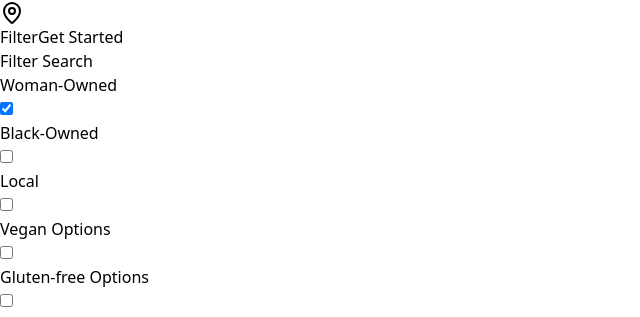
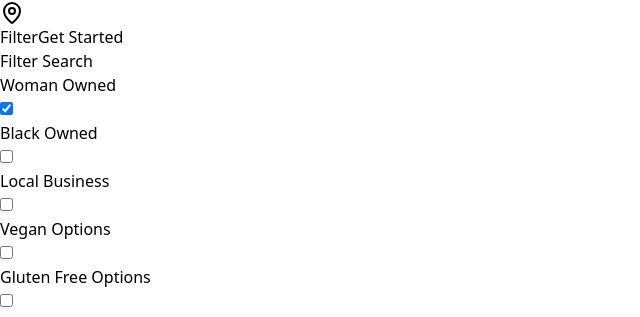
Before and after one commit to aacayanan/restaurant-finder-app, a React (Vite) app in the folder rose-hack/: page / in a window 1280 px wide. Both pictures are taken after a click on the button "Filter". Shown: the part 595-912 px from the top of the page, without its empty margins (0-640 px from the left). Built offline with nearby package versions, Linux system fonts and the light colour scheme.

Commit message:
Finish FilterCard functionality, minor tweaks with styling.

```diff
--- a/rose-hack/src/components/DualButtons.jsx
+++ b/rose-hack/src/components/DualButtons.jsx
@@ -1,12 +1,15 @@
-import React from 'react';
+import React, { useState } from 'react';
 import axios from "axios";
 import PropTypes from 'prop-types';
 
 DualButtons.propTypes = {
     onFilterButtonClick: PropTypes.func.isRequired,
+    location: PropTypes.string.isRequired,
+    setLocation: PropTypes.func.isRequired,
+    setHasError: PropTypes.func.isRequired,
 };
 
-function DualButtons({ onFilterButtonClick }) {
+function DualButtons({ onFilterButtonClick, location, setLocation, setHasError }) {
     const filterButtonPressed = async () => {
         try {
             const filterStatus = await axios.post("http://localhost:8080/api/linkButtonPress");
@@ -14,6 +17,15 @@ function DualButtons({ onFilterButtonClick }) {
             onFilterButtonClick();
         } catch (error) {
             console.error("Filter button was never pressed", error);
+        }
+    };
+
+    const handleButtonClick = () => {
+        if (location.trim() === '') {
+            setHasError(true);
+        } else {
+            setHasError(false);
+            // Handle valid input case
         }
     };
 
@@ -26,7 +38,7 @@ function DualButtons({ onFilterButtonClick }) {
             </button>
             <button className="cursor-pointer transition-all bg-[#2c2c2c] text-white px-6 py-2 rounded-lg border-[black]
             border-b-[4px] hover:brightness-110 hover:-translate-y-[1px] hover:border-b-[6px]
-            active:border-b-[2px] active:brightness-90 active:translate-y-[2px]" onClick={filterButtonPressed}>
+            active:border-b-[2px] active:brightness-90 active:translate-y-[2px]" onClick={handleButtonClick}>
                 Get Started
             </button>
         </div>
--- a/rose-hack/src/components/FilterCard.jsx
+++ b/rose-hack/src/components/FilterCard.jsx
@@ -3,10 +3,23 @@ import PropTypes from 'prop-types';
 import FilterSwitch from "./FilterSwitch.jsx";
 
 FilterCard.propTypes = {
+    filterStates: PropTypes.object.isRequired,
+    setFilterStates: PropTypes.func.isRequired,
     onClose: PropTypes.func.isRequired,
 };
 
-function FilterCard({ onClose }) {
+function FilterCard({ filterStates, setFilterStates, onClose }) {
+    const handleSwitchChange = (label) => {
+        setFilterStates(prevStates => ({
+            ...prevStates,
+            [label]: !prevStates[label]
+        }));
+    };
+
+    const formatLabel = (label) => {
+        return label.replace(/([A-Z])/g, ' $1').replace(/^./, str => str.toUpperCase());
+    };
+
     return (
         <div className='bg-black/30 min-h-screen flex flex-col justify-end w-full border-2'>
             <div className='bg-white p-4 rounded-3xl w-full'>
@@ -14,14 +27,17 @@ function FilterCard({ onClose }) {
                     Filter Search
                 </div>
                 <div className='flex flex-col justify-center p-2'>
-                    <FilterSwitch label="Woman-Owned" checked={true} id='categories=woman-owned'/>
-                    <FilterSwitch label="Black-Owned" checked={false}/>
-                    <FilterSwitch label="Local" checked={false}/>
-                    <FilterSwitch label="Vegan Options" checked={false}/>
-                    <FilterSwitch label="Gluten-free Options" checked={false}/>
+                    {Object.keys(filterStates).map((key) => (
+                        <FilterSwitch
+                            key={key}
+                            label={formatLabel(key)}
+                            checked={filterStates[key]}
+                            onChange={() => handleSwitchChange(key)}
+                        />
+                    ))}
                 </div>
                 <div>
-                    <button className='bg-[#2c2c2c] text-white p-2 rounded-3xl w-full' onClick={onClose}>
+                    <button className='bg-[#2c2c2c] text-white p-2 rounded-3xl w-full' onClick={() => onClose(filterStates)}>
                         Apply Filters
                     </button>
                 </div>
--- a/rose-hack/src/components/FilterSwitch.jsx
+++ b/rose-hack/src/components/FilterSwitch.jsx
@@ -1,16 +1,22 @@
-import React, { useState } from 'react';
+import React, { useState, useEffect } from 'react';
 import PropTypes from 'prop-types';
 
 FilterSwitch.propTypes = {
     label: PropTypes.string.isRequired,
     checked: PropTypes.bool,
+    onChange: PropTypes.func.isRequired,
 };
 
-function FilterSwitch({ label, checked }) {
+function FilterSwitch({ label, checked, onChange }) {
     const [isChecked, setIsChecked] = useState(checked);
+
+    useEffect(() => {
+        setIsChecked(checked);
+    }, [checked]);
 
     const handleChange = () => {
         setIsChecked(!isChecked);
+        onChange();
     };
 
     return (
--- a/rose-hack/src/components/SearchBar.jsx
+++ b/rose-hack/src/components/SearchBar.jsx
@@ -1,23 +1,29 @@
 import React from 'react';
-import {LucideMapPin} from "lucide-react";
+import { LucideMapPin } from "lucide-react";
 import PropTypes from 'prop-types';
-import DualButtons from "./DualButtons.jsx";
 
 SearchBar.propTypes = {
-
+    location: PropTypes.string.isRequired,
+    setLocation: PropTypes.func.isRequired,
+    hasError: PropTypes.bool.isRequired,
 };
 
-function SearchBar(props) {
+function SearchBar({ location, setLocation, hasError }) {
     return (
         <div className='flex-col justify-items-center'>
             {/*text label*/}
             <div className='flex justify-center text-sm py-2'>
                 Start by entering your location
             </div>
-            <div className="flex p-3 border-2 border-gray-200 rounded-3xl justify-between">
-                <input type="text" placeholder="Enter Location"
-                       className="justify-self-center outline-none"/>
-                <LucideMapPin/>
+            <div className={`flex p-3 border-2 rounded-3xl justify-between ${hasError ? 'border-red-500' : 'border-gray-200'}`}>
+                <input
+                    type="text"
+                    placeholder="Enter Location"
+                    value={location}
+                    onChange={(e) => setLocation(e.target.value)}
+                    className="justify-self-center outline-none"
+                />
+                <LucideMapPin />
             </div>
         </div>
     );
--- a/rose-hack/src/pages/FrontPage.jsx
+++ b/rose-hack/src/pages/FrontPage.jsx
@@ -11,10 +11,12 @@ function FrontPage(props) {
     const [filterStates, setFilterStates] = useState({
         womanOwned: true,
         blackOwned: false,
-        organicOptions: false,
+        localBusiness: false,
         veganOptions: false,
         glutenFreeOptions: false,
     });
+    const [location, setLocation] = useState('');
+    const [hasError, setHasError] = useState(false);
 
     const handleFilterButtonClick = () => {
         setShowFilterCard(true);
@@ -33,13 +35,13 @@ function FrontPage(props) {
                 <div>
                     <img src={FrontPageImage} alt="front page image" className="justify-self-center max-w-screen-sm"/>
                 </div>
-                <SearchBar/>
+                <SearchBar location={location} setLocation={setLocation} hasError={hasError}/>
                 <div className="flex justify-center p-4">
-                    <DualButtons onFilterButtonClick={handleFilterButtonClick}/>
+                    <DualButtons onFilterButtonClick={handleFilterButtonClick} location={location} setLocation={setLocation} setHasError={setHasError}/>
                 </div>
                 {showFilterCard && (
                     <div className="absolute inset-0 bg-white bg-opacity-75 flex justify-center items-center">
-                        <FilterCard filterStates={filterStates} onClose={handleCloseFilterCard} />
+                        <FilterCard filterStates={filterStates} setFilterStates={setFilterStates} onClose={handleCloseFilterCard} />
                     </div>
                 )}
             </div>
```
